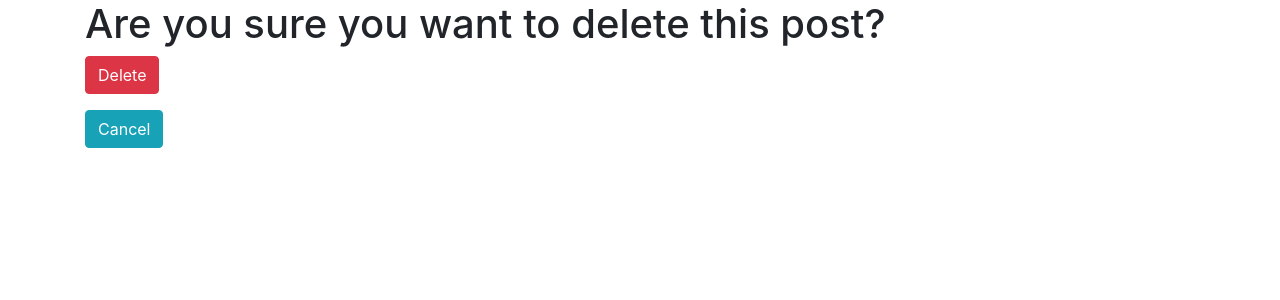
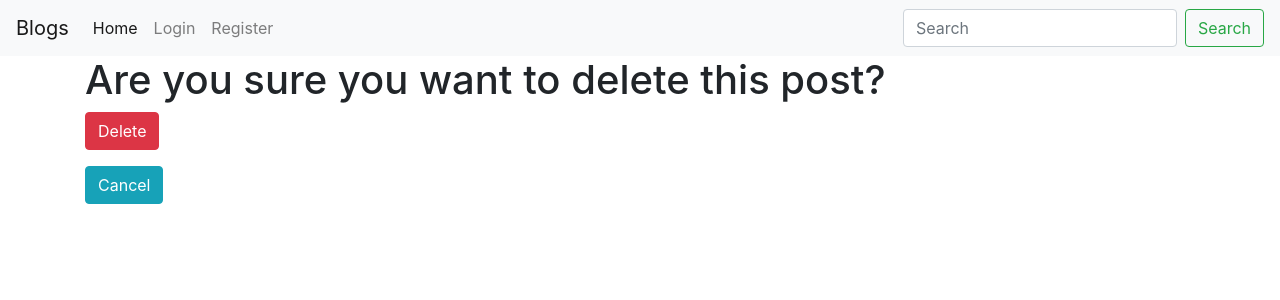
Before and after one commit to aminedammak/django_blog, a Django app: page /post-delete/2 in a window 1280 px wide. Shown: the top 300 px of the page. Run offline with Django 3.2, Linux system fonts and the light colour scheme; data comes from the database, SQL or seed files in the repository; both versions use the stored data as it was after the commit; some libraries are stand-ins or nearby versions.

Commit message:
Show authentication links according to the user loggin state

```diff
--- a/django_project/blog/templates/layout.html
+++ b/django_project/blog/templates/layout.html
@@ -12,6 +12,30 @@
   </head>
   <body>
 
+      <nav class="navbar navbar-expand-lg navbar-light bg-light">
+      <a class="navbar-brand" href="#">Blogs</a>
+      <button class="navbar-toggler" type="button" data-toggle="collapse" data-target="#navbarSupportedContent" aria-controls="navbarSupportedContent" aria-expanded="false" aria-label="Toggle navigation">
+        <span class="navbar-toggler-icon"></span>
+      </button>
+
+      <div class="collapse navbar-collapse" id="navbarSupportedContent">
+        <ul class="navbar-nav mr-auto">
+          <li class="nav-item active">
+            <a class="nav-link" href="#">Home <span class="sr-only">(current)</span></a>
+          </li>
+          {% if user.is_authenticated %}
+            <li class="nav-item"><a class="nav-link" href="{% url 'logout' %}">Logout</a></li>
+          {% else %}
+            <li class="nav-item"><a class="nav-link" href="{% url 'login' %}">Login</a></li>
+            <li class="nav-item"><a class="nav-link" href="{% url 'register' %}">Register</a></li>
+          {% endif %}
+        </ul>
+        <form class="form-inline my-2 my-lg-0">
+          <input class="form-control mr-sm-2" type="search" placeholder="Search" aria-label="Search">
+          <button class="btn btn-outline-success my-2 my-sm-0" type="submit">Search</button>
+        </form>
+      </div>
+    </nav>
       <div class="container">
             {% if messages %}
                 {% for message in messages %}
```
Also changed, not shown: django_project/db.sqlite3.
